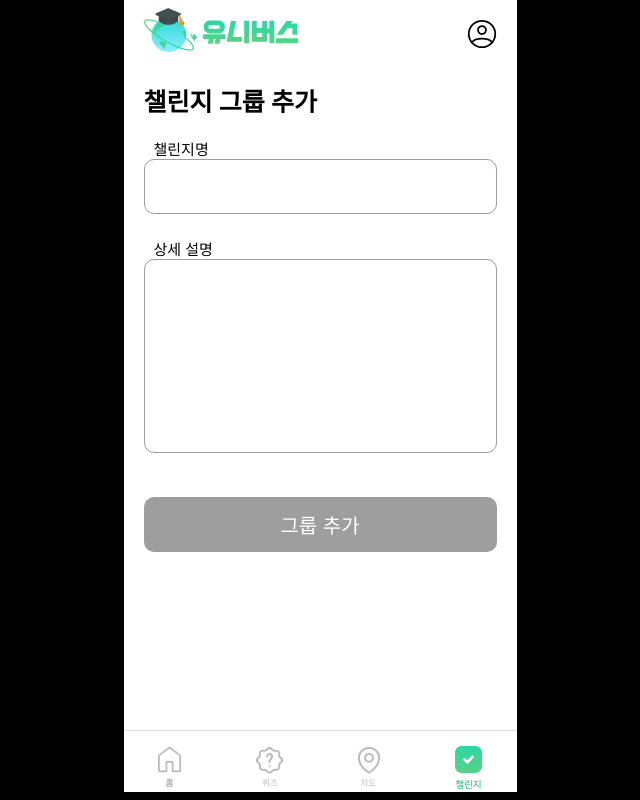
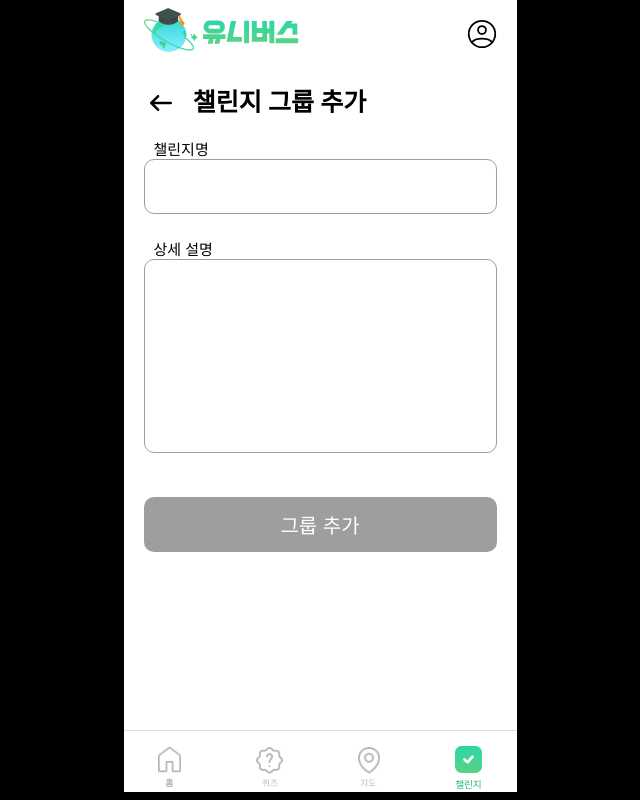
Before and after one commit to 2025-HERETHON/2025-herethon-2, a Django app: page /challenges/new/ in a window 1280 px wide. Shown: the whole page, without its empty margins (320-960 px from the left). Run offline with Django 4.2, Linux system fonts and the light colour scheme; some web fonts are replaced.

Commit message:
챌린지 그룹추가 페이지 뒤로 가기 추가

```diff
--- a/univerth/static/css/ch_add.css
+++ b/univerth/static/css/ch_add.css
@@ -53,6 +53,17 @@ textarea:focus {
 
 .header>.title {
     font-family: "NPSfont";
+}
+
+#back-btn {
+    border: none;
+    background-color: transparent;
+    margin-right: 9px;
+}
+
+#back-btn img {
+    width: 22px;
+    height: 16px;
 }
 
 .add_name {
--- a/univerth/static/js/ch_add.js
+++ b/univerth/static/js/ch_add.js
@@ -1,8 +1,19 @@
 import { loadNavbar } from "./main.js";
+const before = document.referrer;
 
 window.addEventListener("DOMContentLoaded", async () => {
     // navbar 불러오기
     loadNavbar(".challenge-container");
+});
+
+document.addEventListener('DOMContentLoaded', () => {
+  const backBtn = document.querySelector('.back');
+  // 뒤로 가기 버튼 클릭 시
+  backBtn.addEventListener('click', () => {
+    // Django 프로젝트의 URL에 맞게 수정해주세요.
+    // 예: window.location.href = '/map/';
+        window.location.href = '/challenges/popular';
+  });
 });
 
 const textarea1 = document.getElementById("name");
--- a/univerth/templates/ch_add.html
+++ b/univerth/templates/ch_add.html
@@ -17,6 +17,12 @@
         {% include "navbar.html" %}
         <div class="container">
           <div class="header">
+            <button id="back-btn" class="back">
+              <img
+                src="{% static 'images/navbar/back_icon.png' %}"
+                alt="뒤로가기"
+              />
+            </button>
             <span>챌린지 그룹 추가</span>
           </div>
 
```
